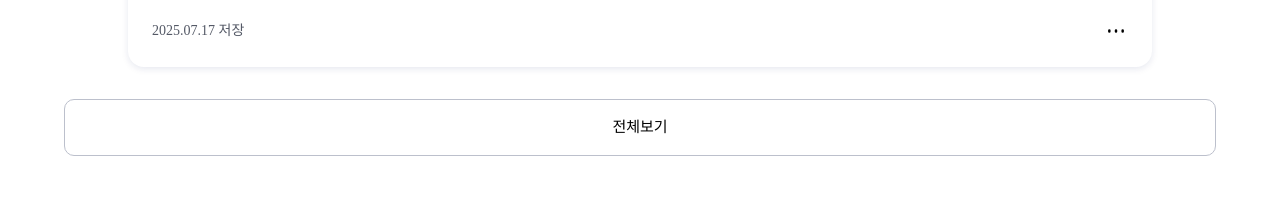
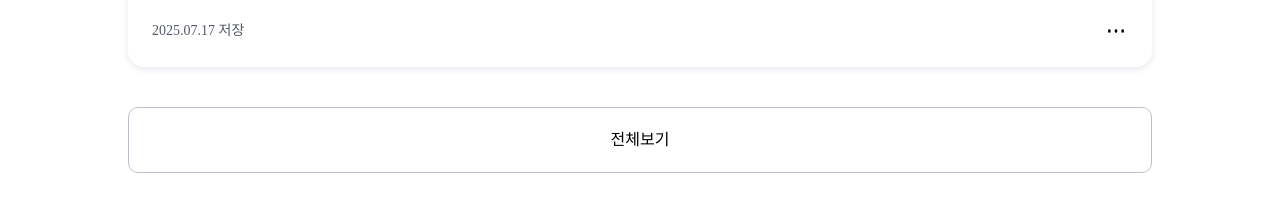
Before and after one commit to Leets-Official/BOOKMARK-FE, a React (Vite) app: page / in a window 1280 px wide. Shown: the part 7562-7773 px from the top of the page. Built offline with nearby package versions, Linux system fonts and the light colour scheme; no server answers.

Commit message:
chore: 카드 active 제거

```diff
--- a/src/components/ui/card/FolderCard.tsx
+++ b/src/components/ui/card/FolderCard.tsx
@@ -18,7 +18,7 @@ const FolderCard = ({ category, images }: ICardProps) => {
     <div
       className={clsx(
         isMobile ? 'min-w-40 pt-2' : 'w-1/2 lg:w-1/3 xl:w-1/4 sm:mt-2 p-2',
-        'rounded-2xl hover:border-1 hover:border-gray-300 hover:shadow-md active:scale-99 transition-transform duration-100',
+        'rounded-2xl hover:border-1 hover:border-gray-300 hover:shadow-md',
       )}
     >
       {/**카테고리에 카드가 하나만 있으면 폴더에 하나만, 두개 있으면 1 : 1 비율... 3개까지 표시 */}
--- a/src/components/ui/card/SaveCard.tsx
+++ b/src/components/ui/card/SaveCard.tsx
@@ -6,7 +6,7 @@ import type { SaveCardProps } from '@/types';
 
 const SaveCard = ({ data }: { data: SaveCardProps }) => {
   return (
-    <div className='mt-3 w-full rounded-[16px] shadow-[0_2px_7px_rgba(2,34,94,0.1)] hover:border hover:border-gray-300 transition-transform duration-100 active:scale-99'>
+    <div className='mt-3 w-full rounded-[16px] shadow-[0_2px_7px_rgba(2,34,94,0.1)] hover:border hover:border-gray-300'>
       <div className='p-4 pb-2'>
         <div className='flex flex-wrap gap-2 mb-4'>
           <span className='bg-[#80CA14] text-white font-normal px-3 py-3 rounded-full text-[15px] border-1 border-[#EAEDF5]'>
--- a/src/components/ui/cardlist/SaveCardList.tsx
+++ b/src/components/ui/cardlist/SaveCardList.tsx
@@ -20,12 +20,12 @@ const SaveCardList = () => {
           <SaveCard key={card.id} data={card} />
         ))}
       </div>
-      <div className='flex justify-center'>
+      <div className='flex justify-center mt-10 mb-20'>
         <Button
           onClick={() => {
             console.log('전체보기');
           }}
-          className=' mt-8 w-9/10 py-5 bg-white text-[15px] border-1 border-[#BCC0CC] rounded-[10px] active:brightness-95'
+          className='sm:w-4/5 w-9/10 py-5 bg-white text-[15px] sm:text-base border-1 border-[#BCC0CC] rounded-[10px] active:brightness-95'
         >
           전체보기
         </Button>
```
